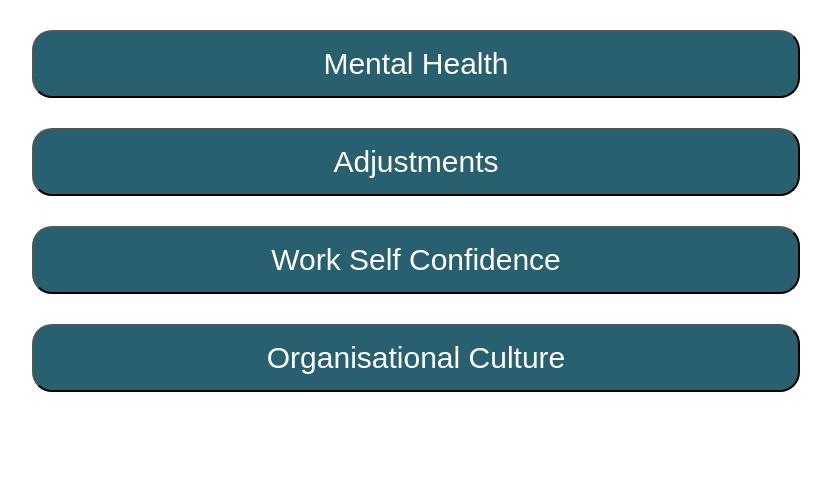
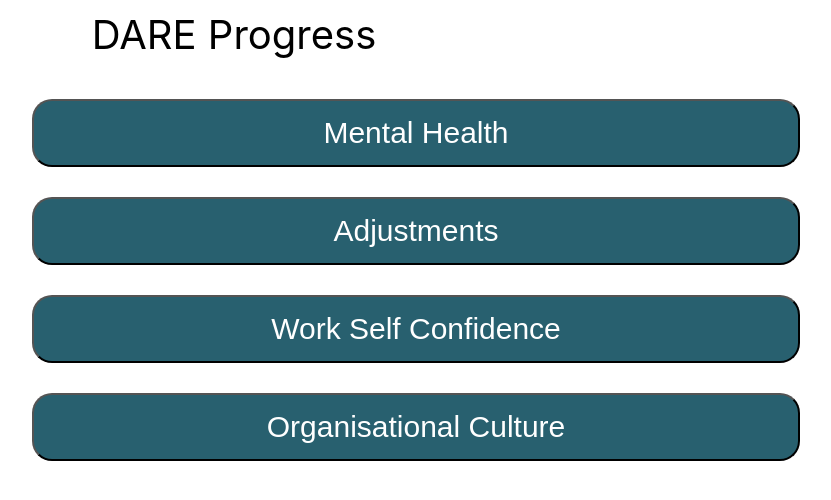
Before and after one commit to Lon19/team-3, a React (Create React App) app in the folder front-end/: page / in a window 1280 px wide. Shown: the top 500 px of the page, without its empty margins (224-1055 px from the left). Built offline with nearby package versions, Linux system fonts and the light colour scheme.

Commit message:
Added Header to HomePage

```diff
--- a/front-end/src/Components/Header.js
+++ b/front-end/src/Components/Header.js
@@ -4,18 +4,20 @@ class Header extends Component {
 	constructor(props) {
 		super(props);
 
-		this.state = {};
+		this.state = {
+		};
 	}
 
 	render() {
 		return (
 			<div className="header">
-				<button
+				{(!this.props.nobutton) ? (<button
 					className="header-button"
 					onClick={() => this.handleClick()}
 				>
 					Back
-				</button>
+				</button>) : undefined}
+
 				<div className="page-title">{this.props.title}</div>
 			</div>
 		);
--- a/front-end/src/Components/HomePage.js
+++ b/front-end/src/Components/HomePage.js
@@ -1,4 +1,5 @@
 import React, { Component } from "react";
+import Header from "./Header";
 
 class HomePage extends Component {
 	constructor(props) {
@@ -12,6 +13,7 @@ class HomePage extends Component {
 	render() {
 		return (
 			<div>
+				<Header title={"DARE Progress"} nobutton={true} />
 				<button
 					className="HomePage-button"
 					onClick={() => this.handleClick("Mental Health")}
```
